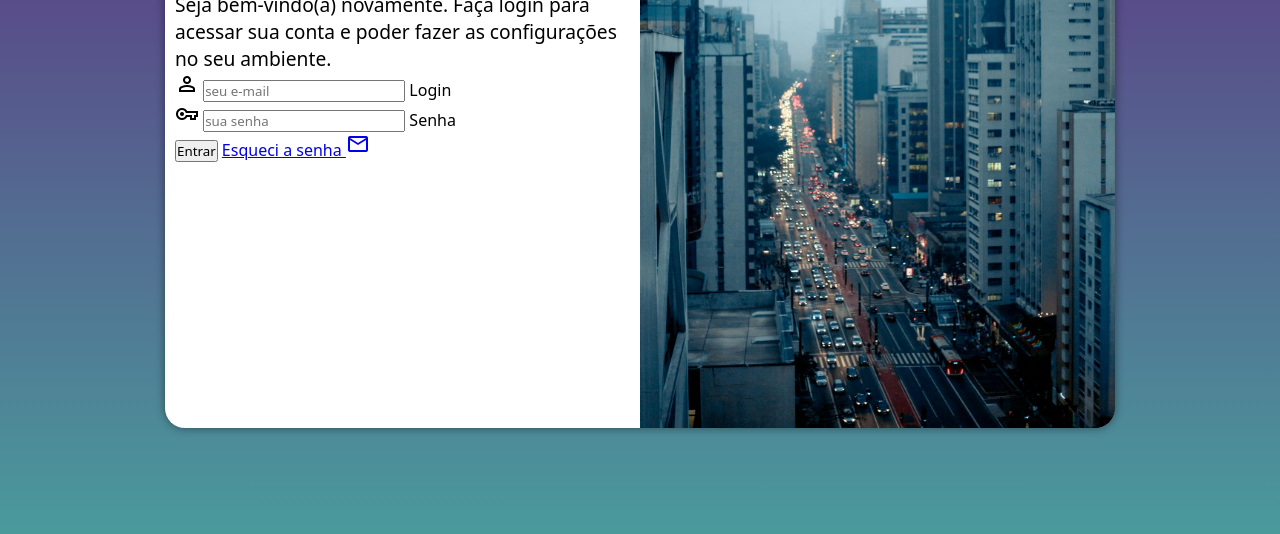
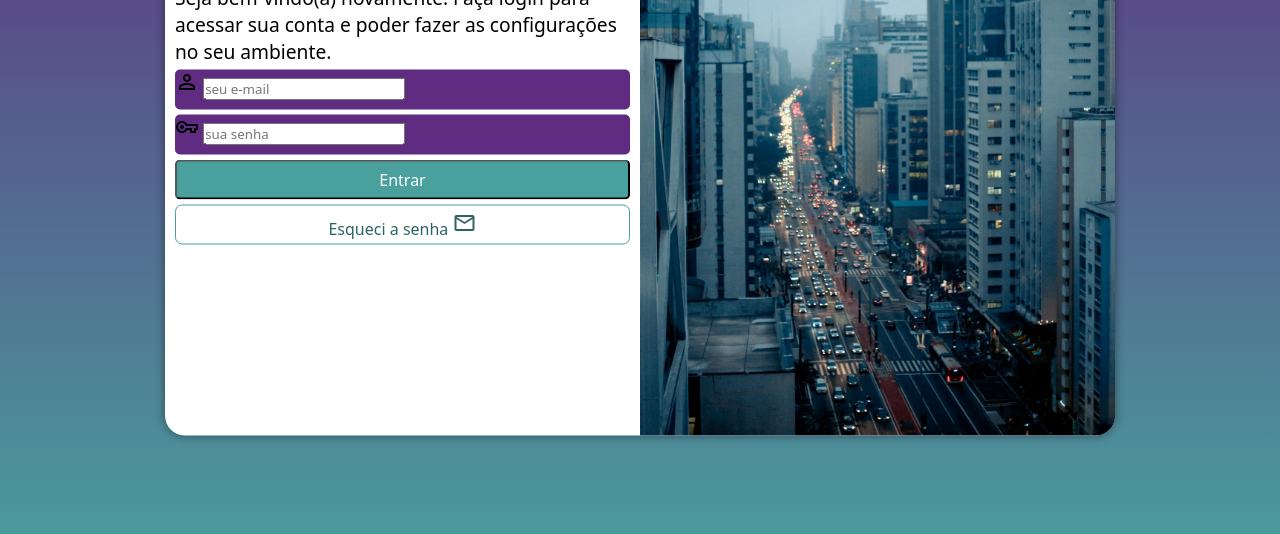
Before and after one commit to JBMS-Java/Desafios-HTML-CSS, a plain HTML site: page Prática 9/index.html in a window 1280 px wide. Shown: the part 222-756 px from the top of the page. Drawn offline with nearby package versions, Linux system fonts and the light colour scheme.

Commit message:
Formatação do formulário

```diff
--- a/Prática 9/estilos/style.css
+++ b/Prática 9/estilos/style.css
@@ -34,7 +34,7 @@ section#login {
 
     background-color: white;
     width: 250px;
-    height: 500px;
+    height: 515px;
     border-radius: 20px;
     box-shadow: 0px 0px 10px rgba(0, 0, 0, 0.450);
 
@@ -63,3 +63,54 @@ div#formulario > h1 {
 div#formulario > p {
     font-size: 0.8em;
 }
+
+form > div.campo {
+    background-color: #5f2c82;
+    display: block;
+    width: 100%;
+    height: 40px;
+    border-radius: 5px;
+    margin: 5px 0px;
+}
+
+div.campo > label {
+    display: none;
+}
+
+form > input[type=submit] {
+    display: block;
+    font-size: 1em;
+    width: 100%;
+    height: 40px;
+    background-color: #49a09d;
+    color: white;
+    border-radius: 5px;
+    cursor: pointer;
+}
+
+form > input[type=submit]:hover {
+    background-color: #2d6462;
+}
+
+form > a.botao {
+    display: block;
+    text-align: center;
+    font-size: 1em;
+    width: 100%;
+    height: 40px;
+    padding-top: 5px;
+    margin-top: 5px;
+    background-color: #white;
+    color: #2d6462;
+    border: 1px solid #49a09d;
+    border-radius: 7px;
+    text-decoration: none;
+}
+
+form > a.botao:hover {
+    background-color: #6cd3cf;
+}
+
+form > a.botao > i {
+    font-size: 0.8em;
+}
--- a/Prática 9/index.html
+++ b/Prática 9/index.html
@@ -32,7 +32,7 @@
                         <label for="isenha">Senha</label>
                     </div>
                     <input type="submit" value="Entrar">
-                    <a href="esqueci.html">Esqueci a senha <span class="material-symbols-outlined">mail</span></a>
+                    <a href="esqueci.html" class="botao">Esqueci a senha <span class="material-symbols-outlined">mail</span></a>
                 </form>
             </div>
         </section>
```
